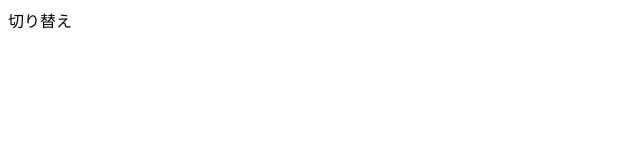
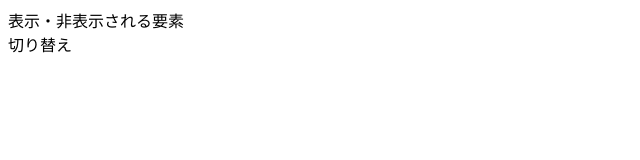
Before and after one commit to 1727067/web2-9, a plain HTML site: page index.html in a window 1280 px wide. Shown: the whole page, without its empty margins (0-640 px from the left). Drawn offline with nearby package versions, Linux system fonts and the light colour scheme.

Commit message:
Update index.html

```diff
--- a/index.html
+++ b/index.html
@@ -13,7 +13,7 @@
   </script>
 </head>
 <body>
-  <div id="target"表示・非表示される要素</div>
+  <div id="target">表示・非表示される要素</div>
   <buttun id="toggle">切り替え</buttun>
 </body>
 </html>
```
